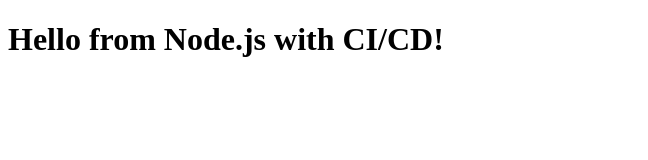
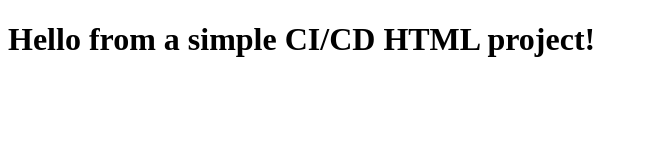
Before and after one commit to chsravani002/ci-cd-demo, a website: page index.html in a window 1280 px wide. Shown: the whole page, without its empty margins (0-648 px from the left). Drawn offline with Linux system fonts and the light colour scheme.

Commit message:
ci---implementation

```diff
--- a/index.html
+++ b/index.html
@@ -1,9 +1,9 @@
 <!DOCTYPE html>
 <html>
-<head>
-  <title>CI/CD HTML Demo</title>
-</head>
-<body>
-  <h1>Hello from Node.js with CI/CD!</h1>
-</body>
+  <head>
+    <title>CI/CD Demo</title>
+  </head>
+  <body>
+    <h1>Hello from a simple CI/CD HTML project!</h1>
+  </body>
 </html>
```
Also changed, not shown: .github/workflows/html-pipeline.yml (added).
